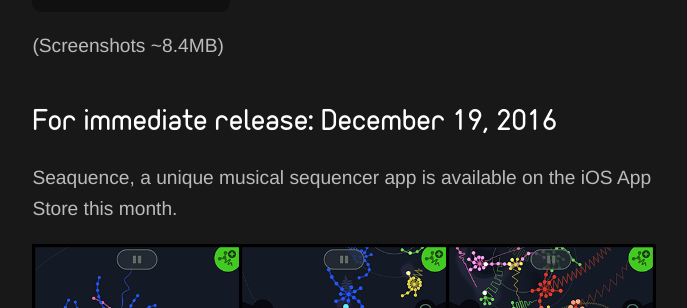
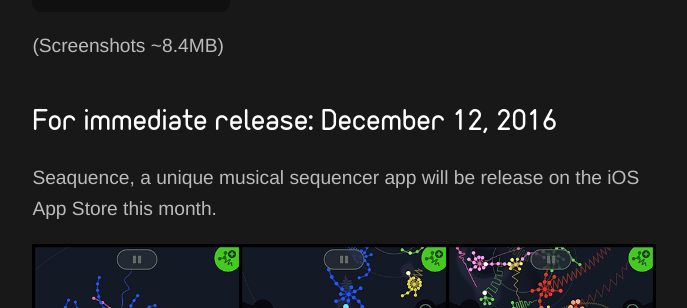
Before and after one commit to oknk/seaquence, a Jekyll site: the page built from press.md, in a window 1280 px wide and 900 px high, scrolled down 319 px. Shown: the part 153-461 px from the top of the window, without its empty margins (296-983 px from the left). Built offline with Jekyll 4.4.1, drawn with Linux system fonts in a browser that asks for light colours; some of the changed text lies outside the part shown.

Commit message:
updating press copy

```diff
--- a/press.md
+++ b/press.md
@@ -9,9 +9,9 @@
 
 {%include presskit_dl.html %}
 
-## For immediate release: December 19, 2016
+## For immediate release: December 12, 2016
 
-Seaquence, a unique musical sequencer app is available on the iOS App Store this month.
+Seaquence, a unique musical sequencer app will be release on the iOS App Store this month.
 
 <img src="{{site.baseurl}}/images/Seaquence-iPad12.9_2x_3up_thumb.png" />
 
@@ -26,6 +26,8 @@
 Share your creations with friends and browse what other people have made to get inspired!
 
 The Seaquence App is created by Ryan Alexander and Gabriel Dunne (Okaynokay), based on the original website [seaquence.org](http://seaquence.org) created by Ryan Alexander, Gabriel Dunne and Daniel Massey, with support from Gray Area Foundation for the Arts.
+
+The official release date for the Seaquence App is December 19th on the iOS App Store. It will run on all modern iOS 8 (or newer) devices and screen sizes.
 
 
 # Videos
```
